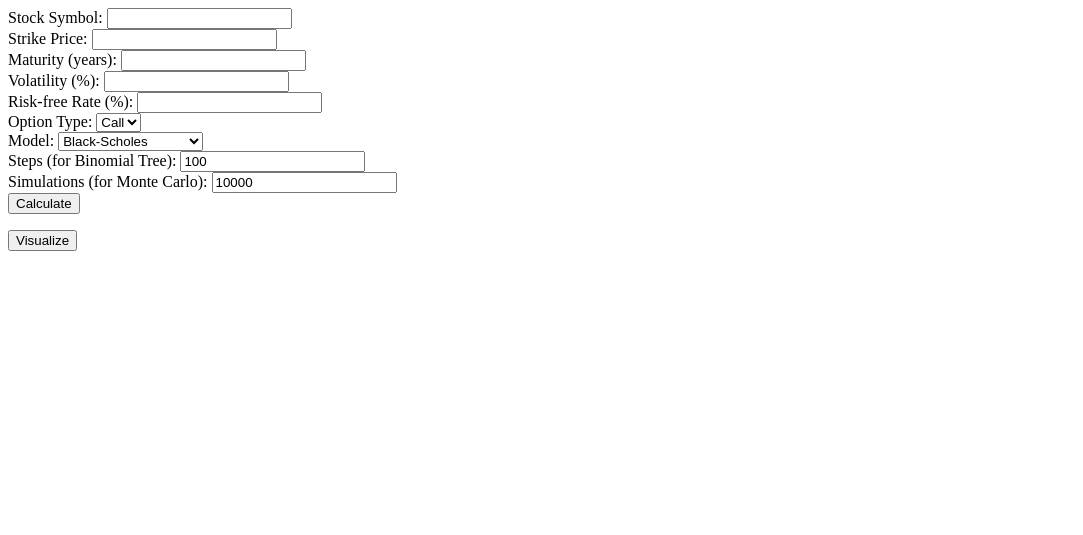
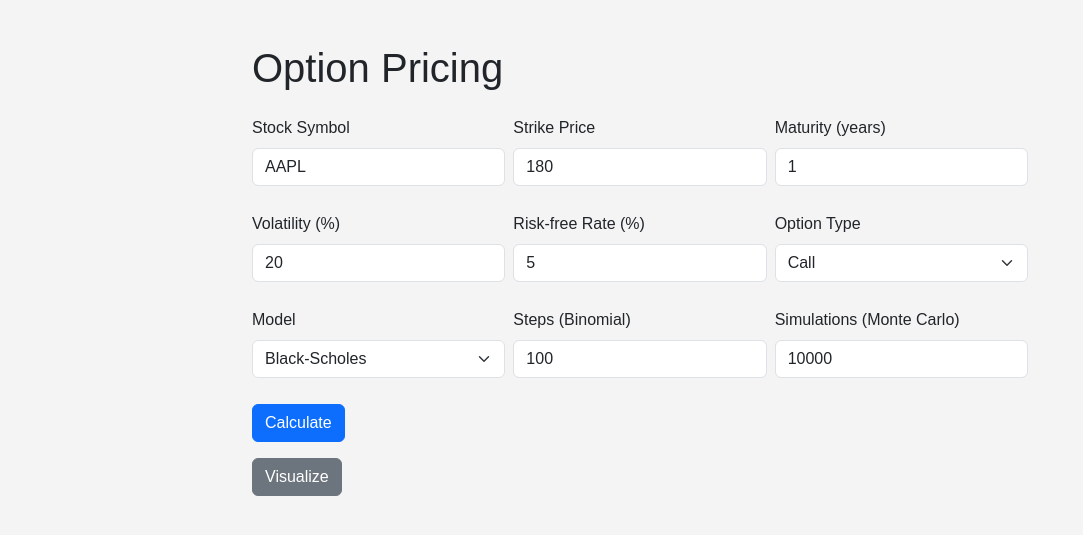
Before and after one commit to PCSchmidt/option-pricing-models-app, a Flask app: page / in a window 1280 px wide. Shown: the top 535 px of the page, without its empty margins (0-1083 px from the left). Run offline with Flask 3, Linux system fonts and the light colour scheme.

Commit message:
Enhance option pricing app

```diff
--- a/app.py
+++ b/app.py
@@ -1,92 +1,92 @@
-from flask import Flask, render_template, request
-import yfinance as yf
-import matplotlib.pyplot as plt
 import io
 import base64
+import logging
+
+import numpy as np
+import matplotlib.pyplot as plt
+import yfinance as yf
+from flask import Flask, render_template, request
+
+from services import calculate_price, calculate_greeks
 
 app = Flask(__name__)
+logging.basicConfig(level=logging.INFO)
+logger = logging.getLogger(__name__)
 
-# Visualization route
+
 @app.route('/visualize', methods=['POST'])
 def visualize():
-    # Extract input from form
-    symbol = request.form['symbol']
-    strike_price = float(request.form['strike_price'])
-    option_type = request.form['option_type']
-    volatility = float(request.form['volatility']) / 100  # Convert percentage to decimal
-    risk_free_rate = float(request.form['risk_free_rate']) / 100
-    model_type = request.form['model_type']
-    steps = int(request.form['steps']) if 'steps' in request.form else 100
-    simulations = int(request.form['simulations']) if 'simulations' in request.form else 10000
+    """Visualize option price against volatility using the chosen model."""
+    try:
+        symbol = request.form['symbol']
+        strike_price = float(request.form['strike_price'])
+        option_type = request.form['option_type']
+        volatility = float(request.form['volatility']) / 100
+        risk_free_rate = float(request.form['risk_free_rate']) / 100
+        model_type = request.form['model_type']
+        steps = int(request.form.get('steps', 100))
+        simulations = int(request.form.get('simulations', 10000))
 
-    # Get stock data
-    stock = yf.Ticker(symbol)
-    stock_price = stock.history(period='1d')['Close'][0]
+        stock = yf.Ticker(symbol)
+        stock_price = stock.history(period='1d')['Close'][0]
 
-    # Choose a parameter to vary for the visualization (e.g., volatility)
-    x_vals = np.linspace(0.01, 1.0, 50)  # Volatility from 1% to 100%
-    option_prices = []
+        x_vals = np.linspace(0.01, 1.0, 50)
+        option_prices = [
+            calculate_price(model_type, stock_price, strike_price, 1, risk_free_rate, sigma,
+                             option_type, steps, simulations)
+            for sigma in x_vals
+        ]
 
-    # Calculate option prices for different volatility levels
-    for sigma in x_vals:
-        if model_type == 'black_scholes':
-            price = black_scholes(stock_price, strike_price, 1, risk_free_rate, sigma, option_type)
-        elif model_type == 'binomial_tree':
-            price = binomial_tree(stock_price, strike_price, 1, risk_free_rate, sigma, steps, option_type)
-        elif model_type == 'monte_carlo':
-            price = monte_carlo(stock_price, strike_price, 1, risk_free_rate, sigma, simulations, option_type)
-        elif model_type == 'bjerksund_stensland':
-            price = bjerksund_stensland(stock_price, strike_price, 1, risk_free_rate, sigma, option_type)
-        option_prices.append(price)
+        fig = plt.figure(figsize=(10, 6))
+        plt.plot(x_vals * 100, option_prices, label=model_type.capitalize())
+        plt.title(f"Option Price vs. Volatility ({model_type.capitalize()})")
+        plt.xlabel('Volatility (%)')
+        plt.ylabel('Option Price')
+        plt.legend()
+        img = io.BytesIO()
+        plt.savefig(img, format='png')
+        img.seek(0)
+        plot_url = base64.b64encode(img.getvalue()).decode()
+        return render_template('visualize_result.html', plot_url=plot_url)
+    except Exception as exc:
+        logger.exception("Visualization failed")
+        return f"Error: {exc}", 400
 
-    # Create the plot
-    plt.figure(figsize=(10, 6))
-    plt.plot(x_vals * 100, option_prices, label=model_type.capitalize())
-    plt.title(f"Option Price vs. Volatility ({model_type.capitalize()})")
-    plt.xlabel('Volatility (%)')
-    plt.ylabel('Option Price')
-    plt.legend()
-
-    # Save plot to a string buffer
-    img = io.BytesIO()
-    plt.savefig(img, format='png')
-    img.seek(0)
-    plot_url = base64.b64encode(img.getvalue()).decode()
-
-    # Render the image in the result page
-    return render_template('visualize_result.html', plot_url=plot_url)
 
 @app.route('/')
 def index():
     return render_template('index.html')
 
+
 @app.route('/calculate', methods=['POST'])
 def calculate():
-    # Extract input from form
-    symbol = request.form['symbol']
-    strike_price = float(request.form['strike_price'])
-    option_type = request.form['option_type']
-    maturity = float(request.form['maturity'])
-    volatility = float(request.form['volatility']) / 100  # Convert percentage to decimal
-    risk_free_rate = float(request.form['risk_free_rate']) / 100
-    model_type = request.form['model_type']
-    steps = int(request.form['steps']) if 'steps' in request.form else 100
-    simulations = int(request.form['simulations']) if 'simulations' in request.form else 10000
+    """Calculate option price and Greeks."""
+    try:
+        symbol = request.form['symbol']
+        strike_price = float(request.form['strike_price'])
+        option_type = request.form['option_type']
+        maturity = float(request.form['maturity'])
+        volatility = float(request.form['volatility']) / 100
+        risk_free_rate = float(request.form['risk_free_rate']) / 100
+        model_type = request.form['model_type']
+        steps = int(request.form.get('steps', 100))
+        simulations = int(request.form.get('simulations', 10000))
 
-    # Get stock data
-    stock = yf.Ticker(symbol)
-    stock_price = stock.history(period='1d')['Close'][0]
+        stock = yf.Ticker(symbol)
+        stock_price = stock.history(period='1d')['Close'][0]
 
-    # Compute option price based on selected model
-    if model_type == 'black_scholes':
-        option_price = black_scholes(stock_price, strike_price, maturity, risk_free_rate, volatility, option_type)
-    elif model_type == 'binomial_tree':
-        option_price = binomial_tree(stock_price, strike_price, maturity, risk_free_rate, volatility, steps, option_type)
-    elif model_type == 'monte_carlo':
-        option_price = monte_carlo(stock_price, strike_price, maturity, risk_free_rate, volatility, simulations, option_type)
-    elif model_type == 'bjerksund_stensland':
-        option_price = bjerksund_stensland(stock_price, strike_price, maturity, risk_free_rate, volatility, option_type)
-    else:
-        option_price = "Invalid model selected."
+        option_price = calculate_price(model_type, stock_price, strike_price, maturity,
+                                       risk_free_rate, volatility, option_type,
+                                       steps, simulations)
+        greeks = calculate_greeks(stock_price, strike_price, maturity,
+                                  risk_free_rate, volatility, option_type)
 
-    return render_template('result.html', option_price=option_price, stock_price=stock_price)
+        return render_template('result.html', option_price=option_price,
+                               stock_price=stock_price, greeks=greeks)
+    except Exception as exc:
+        logger.exception("Calculation failed")
+        return f"Error: {exc}", 400
+
+
+if __name__ == '__main__':
+    app.run(debug=True)
--- a/models/binomial_tree.py
+++ b/models/binomial_tree.py
@@ -1,3 +1,5 @@
+import numpy as np
+
 def binomial_tree(S, K, T, r, sigma, steps, option_type='call'):
     """
     Binomial tree model to calculate option prices
--- a/models/monte_carlo.py
+++ b/models/monte_carlo.py
@@ -1,3 +1,5 @@
+import numpy as np
+
 def monte_carlo(S, K, T, r, sigma, simulations, option_type='call'):
     """
     Monte Carlo simulation to calculate option prices
--- a/requirements.txt
+++ b/requirements.txt
@@ -36,3 +36,4 @@ urllib3==2.2.3
 webencodings==0.5.1
 Werkzeug==3.0.4
 yfinance==0.2.43
+pytest==8.2.2
--- a/static/style.css
+++ b/static/style.css
@@ -1,3 +1,5 @@
+body.container {max-width: 800px;}
+
 body {
     font-family: Arial, sans-serif;
     background-color: #f4f4f4;
--- a/templates/index.html
+++ b/templates/index.html
@@ -1,36 +1,73 @@
-<form action="/calculate" method="post">
-    Stock Symbol: <input type="text" name="symbol"><br>
-    Strike Price: <input type="text" name="strike_price"><br>
-    Maturity (years): <input type="text" name="maturity"><br>
-    Volatility (%): <input type="text" name="volatility"><br>
-    Risk-free Rate (%): <input type="text" name="risk_free_rate"><br>
-    Option Type:
-    <select name="option_type">
+<!doctype html>
+<html lang="en">
+  <head>
+    <meta charset="utf-8">
+    <meta name="viewport" content="width=device-width, initial-scale=1">
+    <link rel="stylesheet" href="https://cdn.jsdelivr.net/npm/bootstrap@5.3.3/dist/css/bootstrap.min.css">
+    <link rel="stylesheet" href="{{ url_for('static', filename='style.css') }}">
+    <title>Option Pricing App</title>
+  </head>
+  <body class="container mt-4">
+    <h1 class="mb-4">Option Pricing</h1>
+    <form action="/calculate" method="post" class="mb-3">
+      <div class="row g-2">
+        <div class="col-md-4">
+          <label class="form-label">Stock Symbol</label>
+          <input class="form-control" type="text" name="symbol" value="AAPL">
+        </div>
+        <div class="col-md-4">
+          <label class="form-label">Strike Price</label>
+          <input class="form-control" type="number" step="0.01" name="strike_price" value="180">
+        </div>
+        <div class="col-md-4">
+          <label class="form-label">Maturity (years)</label>
+          <input class="form-control" type="number" step="0.1" name="maturity" value="1">
+        </div>
+      </div>
+      <div class="row g-2 mt-2">
+        <div class="col-md-4">
+          <label class="form-label">Volatility (%)</label>
+          <input class="form-control" type="number" step="0.1" name="volatility" value="20">
+        </div>
+        <div class="col-md-4">
+          <label class="form-label">Risk-free Rate (%)</label>
+          <input class="form-control" type="number" step="0.1" name="risk_free_rate" value="5">
+        </div>
+        <div class="col-md-4">
+          <label class="form-label">Option Type</label>
+          <select class="form-select" name="option_type">
             <option value="call">Call</option>
             <option value="put">Put</option>
-    </select><br>
-    Model:
-    <select name="model_type">
+          </select>
+        </div>
+      </div>
+      <div class="row g-2 mt-2">
+        <div class="col-md-4">
+          <label class="form-label">Model</label>
+          <select class="form-select" name="model_type">
             <option value="black_scholes">Black-Scholes</option>
             <option value="binomial_tree">Binomial Tree</option>
             <option value="monte_carlo">Monte Carlo</option>
             <option value="bjerksund_stensland">Bjerksund-Stensland</option>
-    </select><br>
-    Steps (for Binomial Tree): <input type="text" name="steps" value="100"><br>
-    Simulations (for Monte Carlo): <input type="text" name="simulations" value="10000"><br>
-    <input type="submit" value="Calculate">
+          </select>
+        </div>
+        <div class="col-md-4">
+          <label class="form-label">Steps (Binomial)</label>
+          <input class="form-control" type="number" name="steps" value="100">
+        </div>
+        <div class="col-md-4">
+          <label class="form-label">Simulations (Monte Carlo)</label>
+          <input class="form-control" type="number" name="simulations" value="10000">
+        </div>
+      </div>
+      <button class="btn btn-primary mt-3" type="submit">Calculate</button>
     </form>
-
-<!-- New form for visualization -->
     <form action="/visualize" method="post">
-    <input type="hidden" name="symbol" value="{{ symbol }}">
-    <input type="hidden" name="strike_price" value="{{ strike_price }}">
-    <input type="hidden" name="maturity" value="{{ maturity }}">
-    <input type="hidden" name="volatility" value="{{ volatility }}">
-    <input type="hidden" name="risk_free_rate" value="{{ risk_free_rate }}">
-    <input type="hidden" name="option_type" value="{{ option_type }}">
-    <input type="hidden" name="model_type" value="{{ model_type }}">
-    <input type="hidden" name="steps" value="{{ steps }}">
-    <input type="hidden" name="simulations" value="{{ simulations }}">
-    <input type="submit" value="Visualize">
+      {% for field in ['symbol', 'strike_price', 'maturity', 'volatility', 'risk_free_rate',
+                      'option_type', 'model_type', 'steps', 'simulations'] %}
+        <input type="hidden" name="{{ field }}" value="{{ request.form.get(field, '') }}">
+      {% endfor %}
+      <button class="btn btn-secondary" type="submit">Visualize</button>
     </form>
+  </body>
+</html>
```
Also changed, not shown: models/bjerksund_stensland.py (+43 -14 lines), models/black_scholes.py (+22 -0 lines), services.py (added, +34 -0 lines), templates/result.html (+20 -2 lines), templates/visualize_result.html (+12 -2 lines), tests/test_models.py (added, +6 -0 lines), README.md, tests/__init__.py (added), 2 other files. Lines whose indentation alone changed are shown as unchanged.
